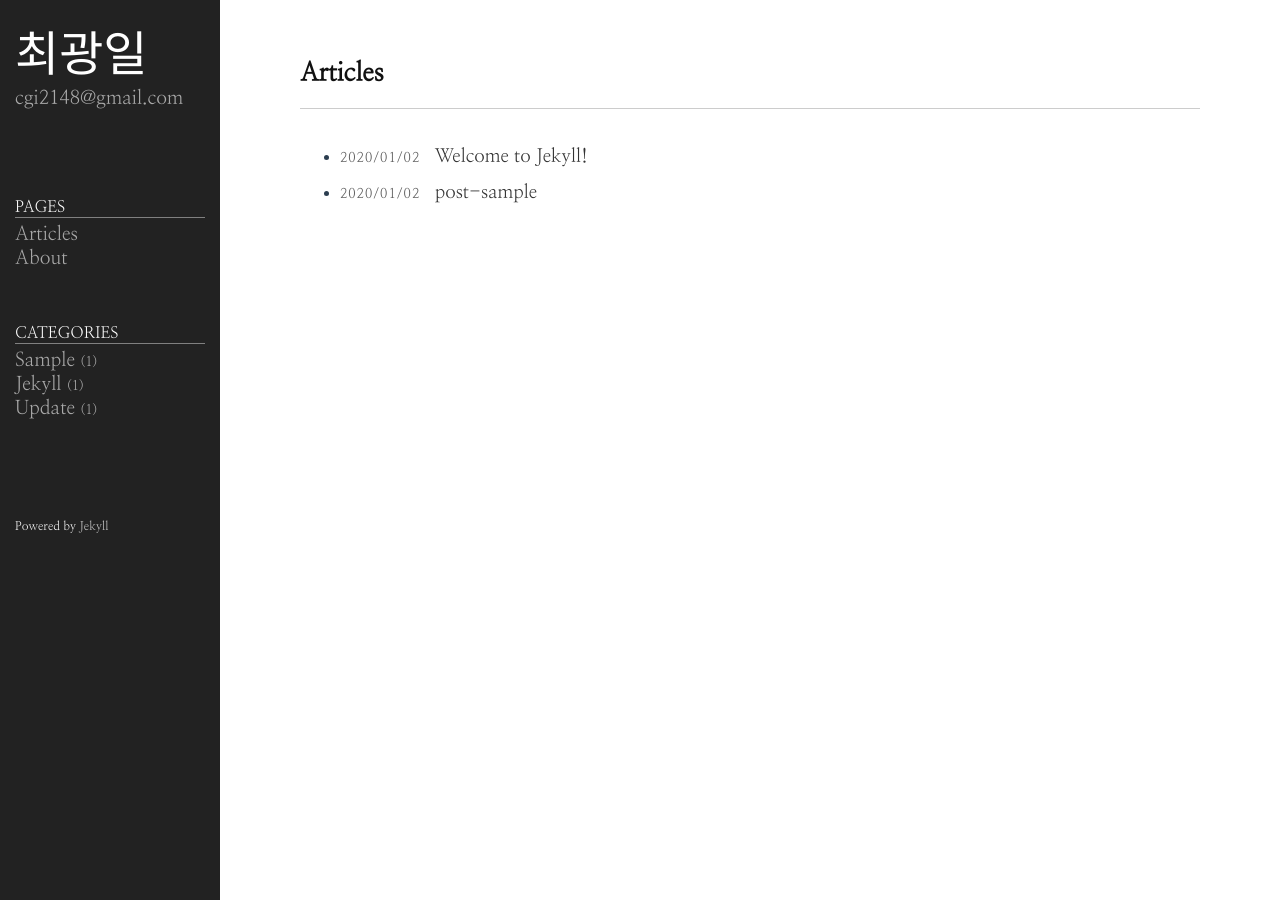
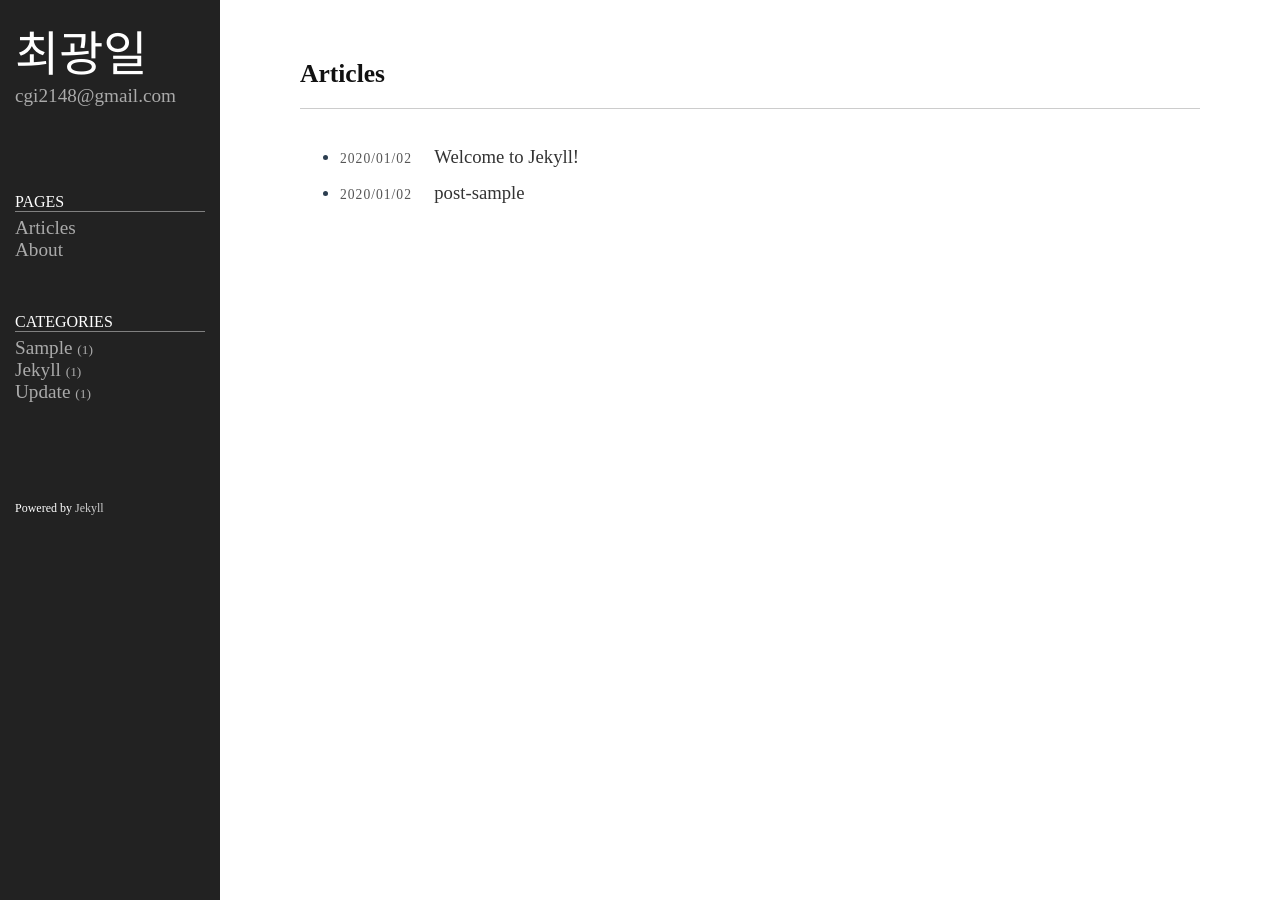
Before and after one commit to cgi2148/cgi2148.github.io, a Jekyll site: the page built from index.md, in a window 1280 px wide. Built offline with Jekyll 4.4.1, drawn with Linux system fonts in a browser that asks for light colours; some web fonts are replaced.

Commit message:
Update style.css

```diff
--- a/public/css/style.css
+++ b/public/css/style.css
@@ -1,6 +1,7 @@
 @import url(//fonts.googleapis.com/css?family=Ubuntu:500&subset=latin,latin-ext);
 @import url('https://fonts.googleapis.com/css?family=Gelasio|Kulim+Park|Nanum+Myeongjo|Nanum+Gothic|Noto+Sans|Noto+Sans+KR|Roboto&display=swap');
 @import url(syntax/monokai.css);
+@import url('https://fonts.googleapis.com/css2?family=Gowun+Batang:wght@400;700&display=swap');
 
 :root {
   --blue: #007bff;
@@ -29,8 +30,8 @@
   --breakpoint-md: 768px;
   --breakpoint-lg: 992px;
   --breakpoint-xl: 1200px;
-  --font-family-sans-serif: "Nanum Myeongjo", "Roboto";
-  --font-family-serif: "Nanum Myeongjo";
+  --font-family-sans-serif: "Gowun Batang", "Roboto";
+  --font-family-serif: "Gowun Batang";
 }
 
 * {
@@ -49,7 +50,7 @@ body {
 	height: 100%;
 	margin: 0;
 	padding: 0;
-	font-family: 'Nanum Myeongjo', serif;
+	font-family: 'Gowun Batang', serif;
 	color: #2c3e50;
 }
 
@@ -113,7 +114,7 @@ code {
 
 .sidebar-brand > a {
 	font-size: 300%;
-	font-family: 'Nanum Myeongjo';
+	font-family: 'Gowun Batang';
 	color: #fff;
 }
 
@@ -132,7 +133,7 @@ code {
 
 .nav-title {
 	font-size: 100%;
-	font-family: "Nanum Myeongjo";
+	font-family: "Gowun Batang";
 	text-transform: uppercase;
 	border-bottom: 1px solid gray;
 	margin-bottom: 5px;
@@ -140,7 +141,7 @@ code {
 
 a.nav-item {
 	font-size: 120%;
-	font-family: "Nanum Myeongjo";
+	font-family: "Gowun Batang";
 	text-transform: capitalize;
 	color: #aaa;
 }
@@ -232,7 +233,7 @@ article h3,
 article h4,
 article h5,
 article h6 {
-	font-family: "Nanum Myeongjo";
+	font-family: "Gowun Batang";
 	color: #333;
   	margin-bottom: 0;
 }
@@ -290,7 +291,7 @@ footer {
 	margin-top: 80px;
 	font-size: 0.75em;
 	font-weight: lighter;
-	font-family: "Nanum Myeongjo";
+	font-family: "Gowun Batang";
 	line-height: 1.5;
 }
 
```
